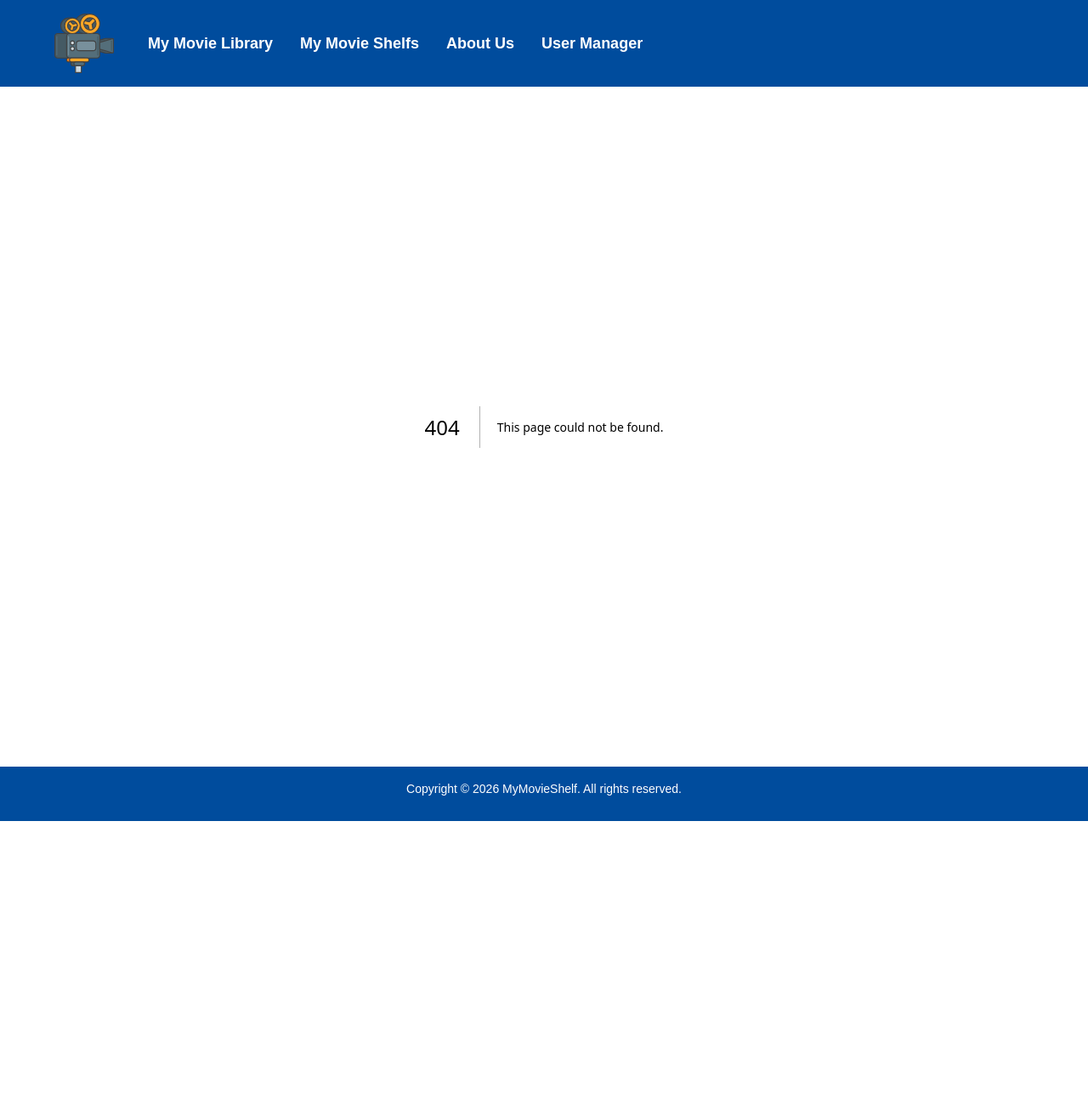
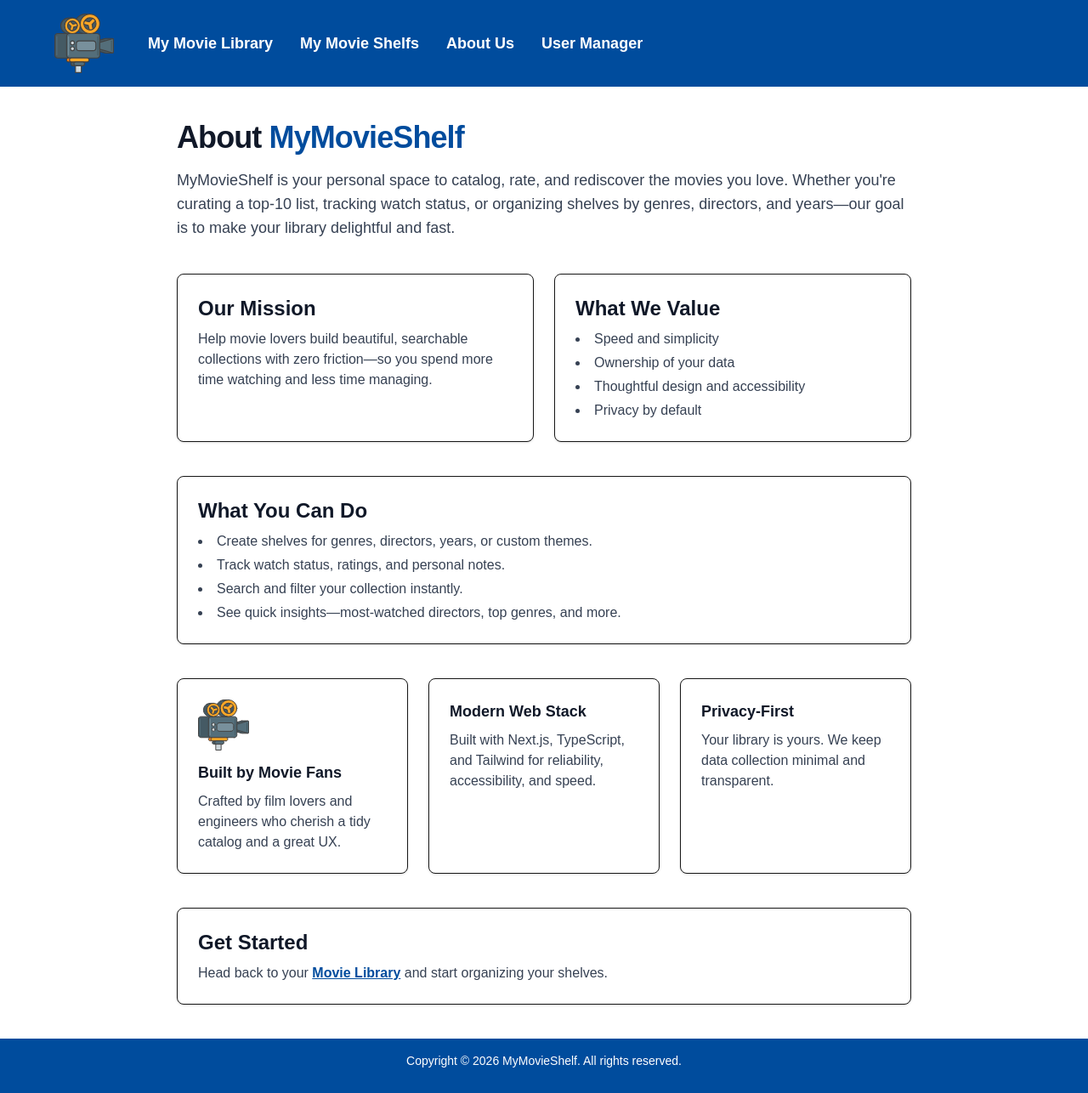
Before and after one commit to FelixGuevara/MyMovieShelf, a Next.js app: page /about in a window 1280 px wide. Before the commit this address had no page. Shown: the whole page at 85% size. Before the commit the page ends 966 px from the top, so only its background shows below. Built offline with nearby package versions, Linux system fonts and the light colour scheme.

Commit message:
Add about us page

```diff
--- /dev/null
+++ b/app/about/page.tsx
@@ -0,0 +1,114 @@
+// app/about/page.tsx
+import type { Metadata } from "next";
+import Image from "next/image";
+import Link from "next/link";
+
+export const metadata: Metadata = {
+  title: "About Us • MyMovieShelf",
+  description:
+    "Learn about MyMovieShelf—our mission, the team, and how we help you organize and enjoy your personal movie collection.",
+  openGraph: {
+    title: "About Us • MyMovieShelf",
+    description:
+      "Learn about MyMovieShelf—our mission, the team, and how we help you organize and enjoy your personal movie collection.",
+    url: "https://your-domain.com/about", // update if you have a real domain
+    siteName: "MyMovieShelf",
+    images: [{ url: "/og-mymovieshelf.png", width: 1200, height: 630, alt: "MyMovieShelf" }],
+    locale: "en_US",
+    type: "website",
+  },
+  robots: { index: true, follow: true },
+};
+
+export default function AboutPage() {
+  return (
+    <div className="mx-auto max-w-4xl px-4 py-10">
+      {/* Top section */}
+      <section className="mb-10">
+        <h1 className="text-4xl font-extrabold tracking-tight text-gray-900">
+          About <span className="text-[rgb(0,76,157)]">MyMovieShelf</span>
+        </h1>
+        <p className="mt-4 text-lg text-gray-700">
+          MyMovieShelf is your personal space to catalog, rate, and rediscover the movies you love.
+          Whether you&apos;re curating a top‑10 list, tracking watch status, or organizing shelves by
+          genres, directors, and years—our goal is to make your library delightful and fast.
+        </p>
+      </section>
+
+      {/* Mission & Values */}
+      <section className="mb-10 grid gap-6 md:grid-cols-2">
+        <div className="rounded-lg border bg-white p-6 shadow-sm">
+          <h2 className="mb-2 text-2xl font-bold text-gray-900">Our Mission</h2>
+          <p className="text-gray-700">
+            Help movie lovers build beautiful, searchable collections with zero friction—so
+            you spend more time watching and less time managing.
+          </p>
+        </div>
+
+        <div className="rounded-lg border bg-white p-6 shadow-sm">
+          <h2 className="mb-2 text-2xl font-bold text-gray-900">What We Value</h2>
+          <ul className="list-inside list-disc space-y-1 text-gray-700">
+            <li>Speed and simplicity</li>
+            <li>Ownership of your data</li>
+            <li>Thoughtful design and accessibility</li>
+            <li>Privacy by default</li>
+          </ul>
+        </div>
+      </section>
+
+      {/* Feature highlight */}
+      <section className="mb-10 rounded-lg border bg-white p-6 shadow-sm">
+        <h2 className="mb-2 text-2xl font-bold text-gray-900">What You Can Do</h2>
+        <ul className="list-inside list-disc space-y-1 text-gray-700">
+          <li>Create shelves for genres, directors, years, or custom themes.</li>
+          <li>Track watch status, ratings, and personal notes.</li>
+          <li>Search and filter your collection instantly.</li>
+          <li>See quick insights—most-watched directors, top genres, and more.</li>
+        </ul>
+      </section>
+
+      {/* Team / Tech (customize this to your reality) */}
+      <section className="mb-10 grid gap-6 md:grid-cols-3">
+        <div className="rounded-lg border bg-white p-6 shadow-sm">
+          <Image
+            src="/movie-camera.svg"
+            alt="MyMovieShelf"
+            width={60}
+            height={60}
+            className="mb-3"
+          />
+          <h3 className="text-lg font-semibold text-gray-900">Built by Movie Fans</h3>
+          <p className="mt-2 text-gray-700">
+            Crafted by film lovers and engineers who cherish a tidy catalog and a great UX.
+          </p>
+        </div>
+
+        <div className="rounded-lg border bg-white p-6 shadow-sm">
+          <h3 className="text-lg font-semibold text-gray-900">Modern Web Stack</h3>
+          <p className="mt-2 text-gray-700">
+            Built with Next.js, TypeScript, and Tailwind for reliability, accessibility, and speed.
+          </p>
+        </div>
+
+        <div className="rounded-lg border bg-white p-6 shadow-sm">
+          <h3 className="text-lg font-semibold text-gray-900">Privacy‑First</h3>
+          <p className="mt-2 text-gray-700">
+            Your library is yours. We keep data collection minimal and transparent.
+          </p>
+        </div>
+      </section>
+
+      {/* CTA */}
+      <section className="rounded-lg border bg-white p-6 shadow-sm">
+        <h2 className="mb-2 text-2xl font-bold text-gray-900">Get Started</h2>
+        <p className="text-gray-700">
+          Head back to your{" "}
+          <Link href="/" className="font-semibold text-[rgb(0,76,157)] underline">
+            Movie Library
+          </Link>{" "}
+          and start organizing your shelves.
+        </p>
+      </section>
+    </div>
+  );
+}
```
